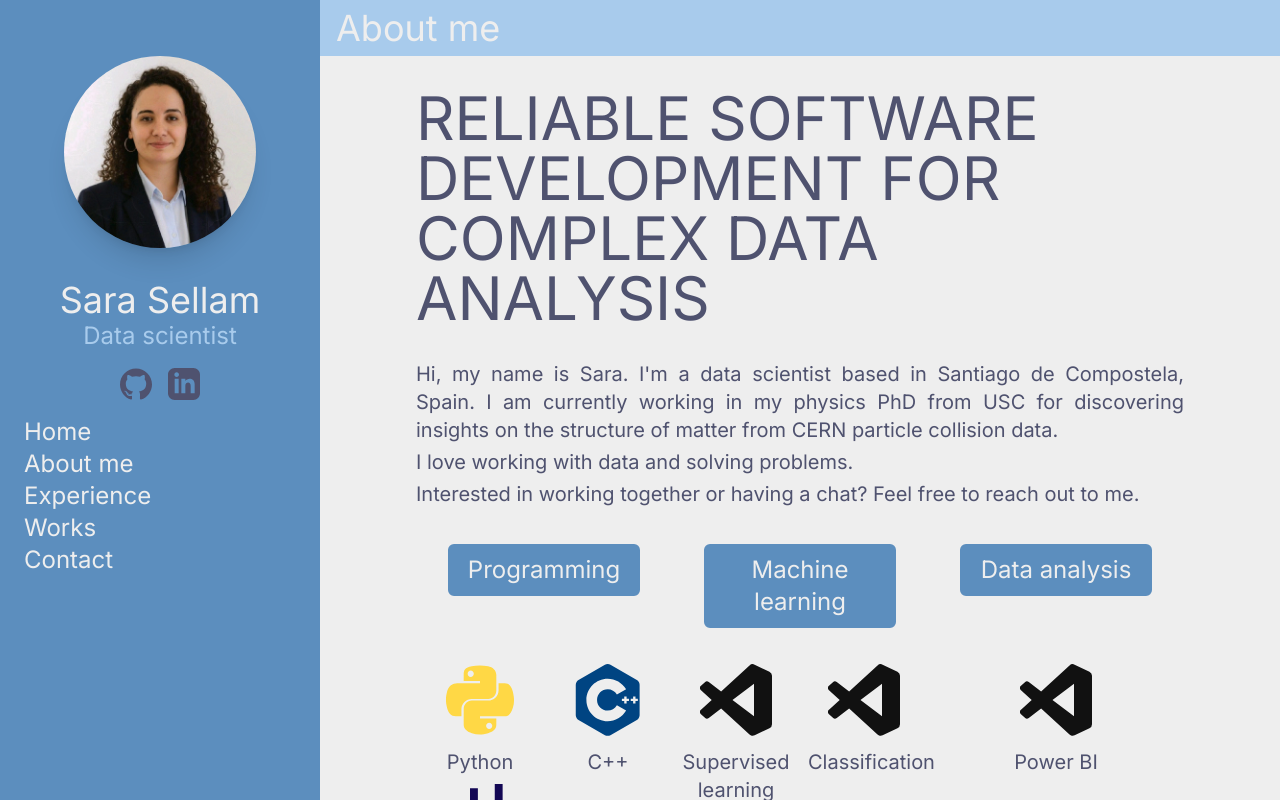
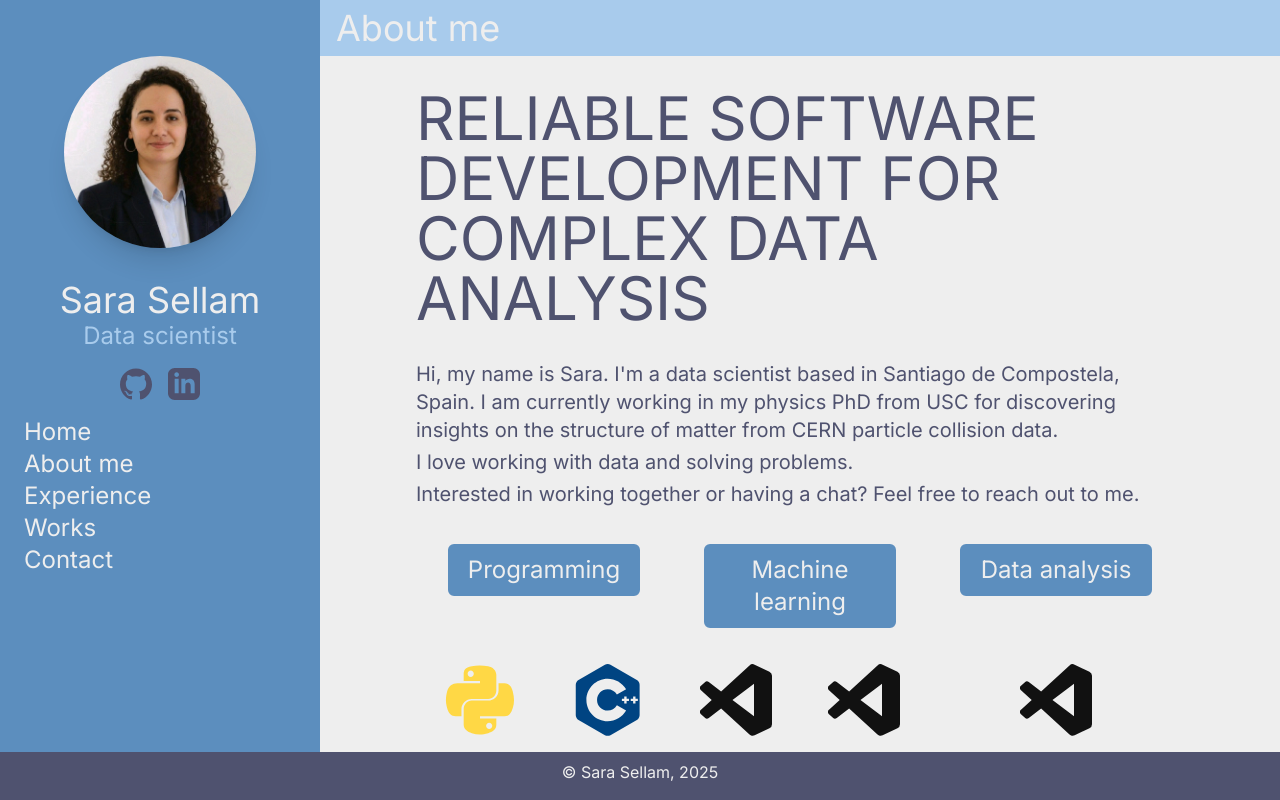
Before and after one commit to manoelcl/sara-sellam, a SvelteKit app: page /aboutme in a window 1280 px wide. Built offline with nearby package versions, Linux system fonts and the light colour scheme.

Commit message:
FIX scroll problem

```diff
--- a/src/app.css
+++ b/src/app.css
@@ -10,7 +10,3 @@
 	--color-nicesea: #5c8ebe;
 	--color-nicewhite: #eeeeee;
 }
-
-p {
-	@apply text-justify;
-}
--- a/src/routes/+layout.svelte
+++ b/src/routes/+layout.svelte
@@ -49,7 +49,7 @@
 			</ul>
 		</nav>
 	</header>
-	<main class="col-span-2 col-start-1 grow md:col-span-1 md:col-start-2">
+	<main class="col-span-2 col-start-1 grow overflow-auto md:col-span-1 md:col-start-2">
 		{@render children?.()}
 	</main>
 	<footer
--- a/src/routes/aboutme/+page.svelte
+++ b/src/routes/aboutme/+page.svelte
@@ -22,7 +22,7 @@
 		<p class="mb-1">
 			Interested in working together or having a chat? Feel free to reach out to me.
 		</p>
-		<ul class="flex flex-row flex-wrap">
+		<ul class="flex flex-row flex-wrap justify-evenly">
 			<li class="w-1/3 min-w-60">
 				<article>
 					<header class=" min-h-30">
```
